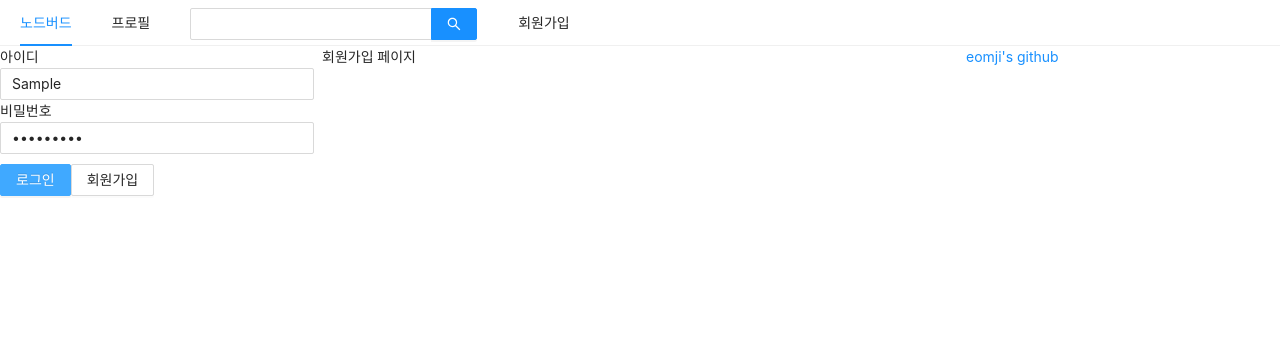
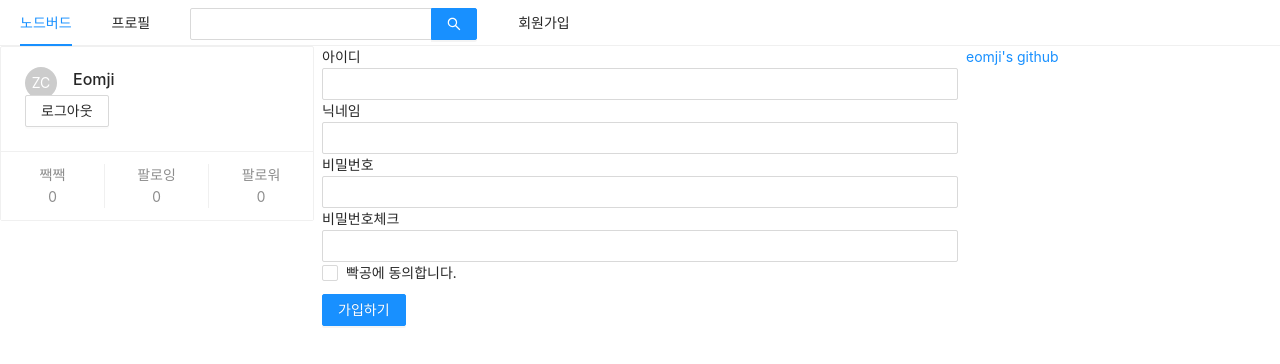
Before and after one commit to bisous1519/react-nodebird-front, a Next.js app: page /signup in a window 1280 px wide. Both pictures are taken after typing "Sample", "Sample123" into the empty fields and a click on the button "로그인". Shown: the top 364 px of the page. Built offline with nearby package versions, Linux system fonts and the light colour scheme.

Commit message:
nodebird-front Section1-custom-hook

```diff
--- a/components/AppLayout.js
+++ b/components/AppLayout.js
@@ -41,7 +41,11 @@
         {/* 1. 가로먼저 자르고 -> 세로 자른다  */}
         {/* 2. 반응형 디자인시에 모바일 -> 데스크탑 순으로 디자인 */}
         <Col xs={24} md={6}>
-          {isLoggedIn ? <UserProfile /> : <LoginForm />}
+          {isLoggedIn ? (
+            <UserProfile setIsLoggedIn={setIsLoggedIn} />
+          ) : (
+            <LoginForm setIsLoggedIn={setIsLoggedIn} />
+          )}
         </Col>
         <Col xs={24} md={12}>
           {children}
@@ -50,9 +54,9 @@
           <a
             href="https://github.com/bisous1519"
             target="_blank"
-            rel="noreferrer noopener"
+            rel="noreferrer noopener" // target _blank시, rel="noreferer noopener" 가 있어야 보안위협이 사라짐
           >
-            eomji's github
+            eomji&apos;s github
           </a>
         </Col>
         {/* xs: 모바일, sm: 테블릿, md: 작은 데스크탑 lg/xl: 대화면 */}
--- a/components/LoginForm.js
+++ b/components/LoginForm.js
@@ -2,23 +2,27 @@
 import { Form, Input, Button } from "antd";
 import Link from "next/link";
 import styled from "styled-components";
+import PropTypes from "prop-types";
+import useInput from "../hooks/useInput";
 
 const ButtonWrapper = styled.div`
   margin-top: 10px;
 `;
+const FormWrapper = styled(Form)`
+  padding: 10px;
+`;
 
-const LoginForm = () => {
-  const [id, setId] = useState("");
-  const [password, setPassword] = useState("");
+const LoginForm = ({ setIsLoggedIn }) => {
+  const [id, onChangeId] = useInput("");
+  const [password, onChangePassword] = useInput("");
 
   // useCallback : 함수를 캐싱하는 것
   // 컴포넌트의 props로 넘겨주는 함수는 useCallback을 써주어야 최적화가됨!
-  const onChangeId = useCallback((e) => {
-    setId(e.target.value);
-  }, []);
-  const onChangePassword = useCallback((e) => {
-    setPassword(e.target.value);
-  }, []);
+  const onSubmitForm = useCallback(() => {
+    // onFinish는 e.preventdefault가 이미 적용되어있음
+    console.log(id, password);
+    setIsLoggedIn(true);
+  }, [id, password]);
 
   // useMemo : 값을 캐싱하는 것
   // 여기서 useMemo를 사용하지 않으면 -> {} !== {} 이므로, 같은 값임에도 리렌더링되는데
@@ -30,7 +34,8 @@
     // 이 부분을 한번은 일단 그려줌.
     // 이후부터는 -> 이전 컴포넌트의 버츄얼돔과 이번 컴포넌트의 버츄얼돔을 비교해서
     // 달라진 부분만 다시그림.
-    <Form>
+    <FormWrapper onFinish={onSubmitForm}>
+      {/* form이 submit되면 onFinish가 호출됨 */}
       <div>
         <label htmlFor="user-id">아이디</label>
         <br />
@@ -49,6 +54,7 @@
       </div>
       <ButtonWrapper style={style}>
         <Button type="primary" htmlType="submit" loading={false}>
+          {/* button에 htmlType="submit"을 붙여줘야 form이 submit됨 */}
           로그인
         </Button>
         <Link href="/signup">
@@ -57,8 +63,12 @@
           </a>
         </Link>
       </ButtonWrapper>
-    </Form>
+    </FormWrapper>
   );
 };
 
+LoginForm.propTypes = {
+  setIsLoggedIn: PropTypes.func.isRequired,
+};
+
 export default LoginForm;
--- a/components/UserProfile.js
+++ b/components/UserProfile.js
@@ -1,5 +1,37 @@
-import React from "react";
+import React, { useCallback } from "react";
+import { Card, Avatar, Button } from "antd";
+import PropTypes from "prop-types";
 
-const UserProfile = () => {};
+const UserProfile = ({ setIsLoggedIn }) => {
+  const onLogOut = useCallback(() => {
+    setIsLoggedIn(false);
+  }, []);
+  return (
+    <Card
+      actions={[
+        // react에서 배열로 jsx를 쓸 땐 key를 붙여줘야함
+        <div key="twit">
+          짹짹
+          <br />0
+        </div>,
+        <div key="followings">
+          팔로잉
+          <br />0
+        </div>,
+        <div key="followers">
+          팔로워
+          <br />0
+        </div>,
+      ]}
+    >
+      <Card.Meta avatar={<Avatar>ZC</Avatar>} title="Eomji" />
+      <Button onClick={onLogOut}>로그아웃</Button>
+    </Card>
+  );
+};
+
+UserProfile.propTypes = {
+  setIsLoggedIn: PropTypes.func.isRequired,
+};
 
 export default UserProfile;
--- /dev/null
+++ b/hooks/useInput.js
@@ -0,0 +1,9 @@
+import { useState, useCallback } from "react";
+
+export default (initialValue = null) => {
+  const [value, setValue] = useState(initialValue);
+  const handler = useCallback((e) => {
+    setValue(e.target.value);
+  }, []);
+  return [value, handler];
+};
--- a/pages/signup.js
+++ b/pages/signup.js
@@ -1,15 +1,103 @@
-import React from "react";
+import React, { useCallback, useState } from "react";
 import Head from "next/head";
+import { Form, Input, Checkbox, Button } from "antd";
 import AppLayout from "../components/AppLayout";
+import useInput from "../hooks/useInput";
+import styled from "styled-components";
+
+const ErrorMessage = styled.div`
+  color: red;
+`;
 
 const Signup = () => {
+  const [id, onChangeId] = useInput("");
+  const [nickname, onChangeNickname] = useInput("");
+  const [password, onChangePassword] = useInput("");
+
+  const [passwordCheck, setPasswordCheck] = useState("");
+  const [passwordError, setPasswordError] = useState(false);
+  const onChangePasswordCheck = useCallback(
+    (e) => {
+      setPasswordCheck(e.target.value);
+      setPasswordError(e.target.value !== password);
+    },
+    [password],
+  );
+  const [term, setTerm] = useState("");
+  const [termError, setTermError] = useState(false);
+  const onChangeTerm = useCallback((e) => {
+    setTerm(e.target.checked);
+    setTermError(false);
+  }, []);
+
+  const onSubmit = useCallback(() => {
+    if (password !== passwordCheck) {
+      return setPasswordError(true);
+    }
+    if (!term) {
+      return setTermError(true);
+    }
+    console.log(id, nickname, password);
+  }, [password, passwordCheck, term]);
   return (
-    <>
+    <AppLayout>
       <Head>
         <title>회원가입 | NodeBird</title>
       </Head>
-      <AppLayout>회원가입 페이지</AppLayout>
-    </>
+      <Form onFinish={onSubmit}>
+        <div>
+          <label htmlFor="user-id">아이디</label>
+          <br />
+          <Input name="user-id" value={id} required onChange={onChangeId} />
+        </div>
+        <div>
+          <label htmlFor="user-nick-name">닉네임</label>
+          <br />
+          <Input
+            name="user-nick-name"
+            value={nickname}
+            required
+            onChange={onChangeNickname}
+          />
+        </div>
+        <div>
+          <label htmlFor="user-password">비밀번호</label>
+          <br />
+          <Input
+            name="user-password"
+            type="password"
+            value={password}
+            required
+            onChange={onChangePassword}
+          />
+        </div>
+        <div>
+          <label htmlFor="user-password-check">비밀번호체크</label>
+          <br />
+          <Input
+            name="user-password-check"
+            type="password"
+            value={passwordCheck}
+            required
+            onChange={onChangePasswordCheck}
+          />
+          {passwordError && (
+            <ErrorMessage>비밀번호가 일치하지 않습니다.</ErrorMessage>
+          )}
+        </div>
+        <div>
+          <Checkbox name="user-term" checked={term} onChange={onChangeTerm}>
+            빡공에 동의합니다.
+          </Checkbox>
+          {termError && <ErrorMessage>약관에 동의하셔야 합니다.</ErrorMessage>}
+        </div>
+        <div style={{ marginTop: 10 }}>
+          <Button type="primary" htmlType="submit">
+            가입하기
+          </Button>
+        </div>
+      </Form>
+    </AppLayout>
   );
 };
 
```
Also changed, not shown: components/FollowList.js (added, +35 -0 lines), components/NicknameEditForm.js (added, +19 -0 lines), pages/profile.js (+18 -1 lines).
